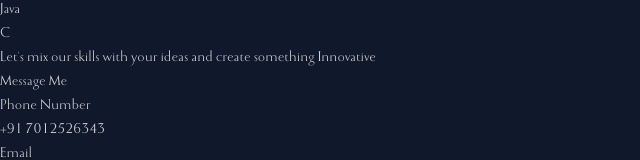
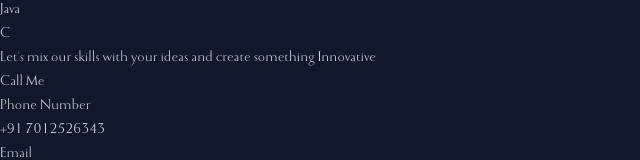
Before and after one commit to MuhammedEasa/Portfolio, a React (Vite) app: page / in a window 1280 px wide. Shown: the part 1059-1219 px from the top of the page, without its empty margins (0-640 px from the left). Built offline with nearby package versions, Linux system fonts and the light colour scheme.

Commit message:
Text Update

```diff
--- a/src/components/Contact.jsx
+++ b/src/components/Contact.jsx
@@ -16,7 +16,7 @@ const Contact = ({ id }) => {
             window.location.href = "tel:+917012526343";
           }}
         >
-          Message Me
+          Call Me
         </button>
       </div>
       <div className="px-4 lg:px-60 py-8 lg:py-20 flex flex-col lg:flex-row items-start lg:items-center justify-between space-y-8 lg:space-y-0">
```
